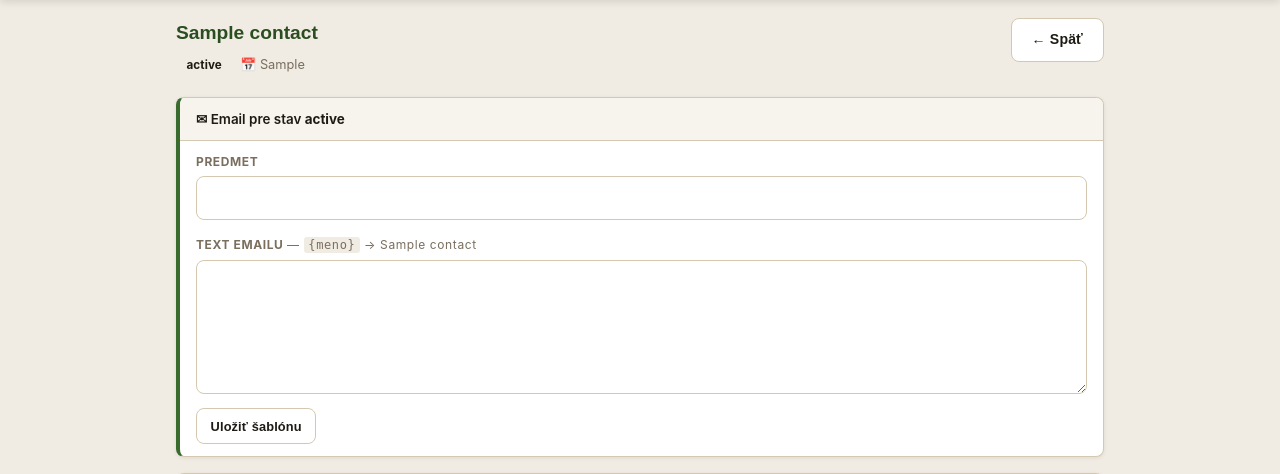
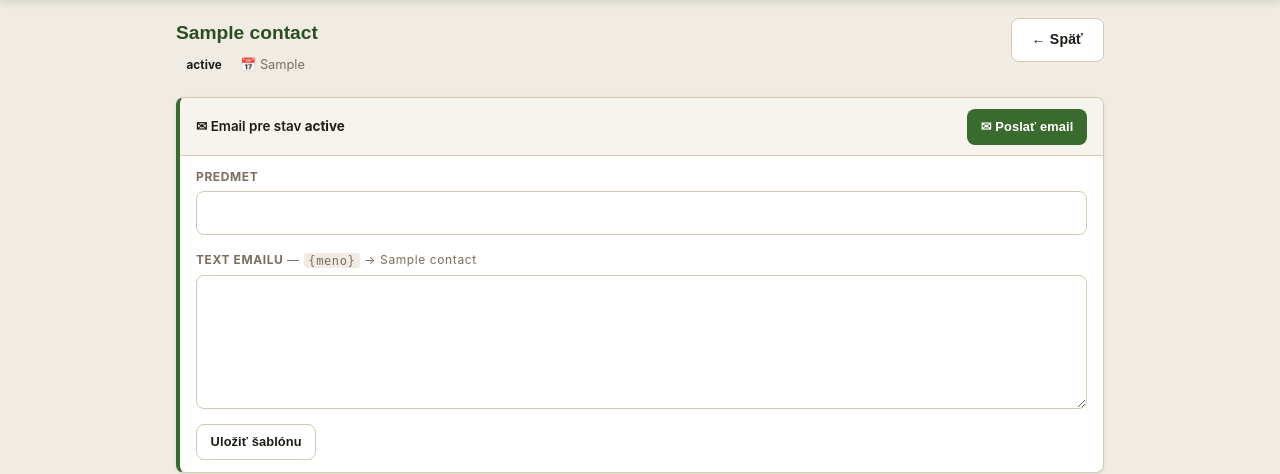
Before and after one commit to majerzdenko-lab/minicrmkos, a Flask app: page /contact/1 in a window 1280 px wide. Shown: the part 98-572 px from the top of the page. Run offline with Flask 3, Linux system fonts and the light colour scheme; the visitor is signed in with stand-in values (Sample User, id 1); tables that the repository leaves empty hold one stand-in row (values such as "Sample post"); some web fonts are replaced.

Commit message:
Add email sending via Gmail SMTP

```diff
--- a/app.py
+++ b/app.py
@@ -7,6 +7,7 @@ from flask import Flask, render_template, redirect, url_for, request, flash, ses
 from werkzeug.security import check_password_hash, generate_password_hash
 from flask_limiter import Limiter
 from flask_limiter.util import get_remote_address
+from flask_mail import Mail, Message
 from models import db, Contact, Course, ArchivedCourse, EmailTemplate, CourseSession, STATUS_ORDER, SOURCES
 
 app = Flask(__name__)
@@ -17,6 +18,15 @@ if db_url.startswith("postgres://"):
 app.config["SQLALCHEMY_DATABASE_URI"] = db_url or "sqlite:///crm.db"
 app.config["SQLALCHEMY_TRACK_MODIFICATIONS"] = False
 app.config["SECRET_KEY"] = os.environ.get("SECRET_KEY", "dev-secret-change-me")
+
+app.config["MAIL_SERVER"] = "smtp.gmail.com"
+app.config["MAIL_PORT"] = 587
+app.config["MAIL_USE_TLS"] = True
+app.config["MAIL_USERNAME"] = os.environ.get("GMAIL_USER", "")
+app.config["MAIL_PASSWORD"] = os.environ.get("GMAIL_APP_PASSWORD", "")
+app.config["MAIL_DEFAULT_SENDER"] = os.environ.get("GMAIL_USER", "")
+
+mail = Mail(app)
 
 db.init_app(app)
 
@@ -184,6 +194,18 @@ def build_gmail_url(contact, template):
     )
 
 
+def send_mail(to, subject, body):
+    """Send email silently — never crash the app if mail fails."""
+    if not app.config.get("GMAIL_USER") and not os.environ.get("GMAIL_USER"):
+        return
+    try:
+        recipients = [to] if isinstance(to, str) else to
+        msg = Message(subject, recipients=recipients, body=body)
+        mail.send(msg)
+    except Exception:
+        pass
+
+
 def course_label(obj):
     """Human-readable label for a Course or CourseSession, used as course_ref text."""
     if not obj or not obj.name:
@@ -274,6 +296,24 @@ def contact_regress(id):
             contact.status_changed_at = datetime.utcnow()
             db.session.commit()
     return redirect(request.referrer or url_for("index"))
+
+
+@app.route("/contact/<int:id>/send-email", methods=["POST"])
+@login_required
+def contact_send_email(id):
+    contact = Contact.query.get_or_404(id)
+    if not contact.email:
+        flash("Kontakt nemá zadaný email.", "error")
+        return redirect(url_for("contact_detail", id=id))
+    template = EmailTemplate.query.filter_by(status=contact.status).first()
+    if not template:
+        flash("Pre tento stav nie je nastavená šablóna.", "error")
+        return redirect(url_for("contact_detail", id=id))
+    subject = template.subject.replace("{meno}", contact.name)
+    body = template.body.replace("{meno}", contact.name)
+    send_mail(contact.email, subject, body)
+    flash(f"Email odoslaný na {contact.email}.", "success")
+    return redirect(url_for("contact_detail", id=id))
 
 
 @app.route("/contact/<int:id>/assign-course", methods=["POST"])
@@ -517,6 +557,11 @@ def kurzy_notify():
         )
         db.session.add(contact)
         db.session.commit()
+        admin = os.environ.get("GMAIL_USER", "")
+        if admin:
+            send_mail(admin,
+                f"Nový záujemca o kurz: {name}",
+                f"Meno: {name}\nEmail: {email or '—'}\nTelefón: {phone or '—'}\n\nZáujem o oznámenie termínov kurzu.")
     sessions = (CourseSession.query
                 .filter_by(is_active=True)
                 .order_by(CourseSession.date)
@@ -557,6 +602,18 @@ def prihlasenie(session_id):
             )
             db.session.add(contact)
             db.session.commit()
+            admin = os.environ.get("GMAIL_USER", "")
+            if admin:
+                sess_label = course_label(sess)
+                send_mail(admin,
+                    f"Nová prihláška: {name} — {sess_label}",
+                    f"Meno: {name}\nEmail: {email or '—'}\nTelefón: {phone or '—'}\nVýška: {height or '—'}\nKurz: {sess_label}")
+            if email:
+                tmpl = EmailTemplate.query.filter_by(status="potvrdený").first()
+                if tmpl:
+                    send_mail(email,
+                        tmpl.subject.replace("{meno}", first),
+                        tmpl.body.replace("{meno}", first))
             return redirect(url_for("prihlasenie_dakujeme", session_id=sess.id))
 
     return render_template("prihlasenie.html", sess=sess, is_open=True, error=error)
--- a/requirements.txt
+++ b/requirements.txt
@@ -1,5 +1,6 @@
 Flask==3.0.3
 Flask-SQLAlchemy==3.1.1
 Flask-Limiter==3.5.0
+Flask-Mail==0.10.0
 psycopg2-binary
 gunicorn==22.0.0
--- a/templates/contact.html
+++ b/templates/contact.html
@@ -23,14 +23,14 @@
   <div class="email-box-header">
     <span>✉ Email pre stav <strong id="email-status-label">{{ contact.status }}</strong></span>
     {% if contact.email %}
-      <a id="gmail-btn" href="{{ gmail_url or '#' }}"
-         target="_blank" rel="noopener"
-         class="btn btn-primary btn-sm"
-         {% if not gmail_url %}style="display:none"{% endif %}>
-        Otvoriť v Gmail
-      </a>
+      <form method="POST" action="{{ url_for('contact_send_email', id=contact.id) }}" style="display:inline">
+        <button type="submit" class="btn btn-primary btn-sm"
+                onclick="return confirm('Odoslať email na {{ contact.email }}?')">
+          ✉ Poslať email
+        </button>
+      </form>
     {% else %}
-      <span class="no-email-hint">⚠ Kontakt nemá email — skopírujte text ručne</span>
+      <span class="no-email-hint">⚠ Kontakt nemá email</span>
     {% endif %}
   </div>
   <form method="POST" id="template-form"
```
Also changed, not shown: 1 other file.
